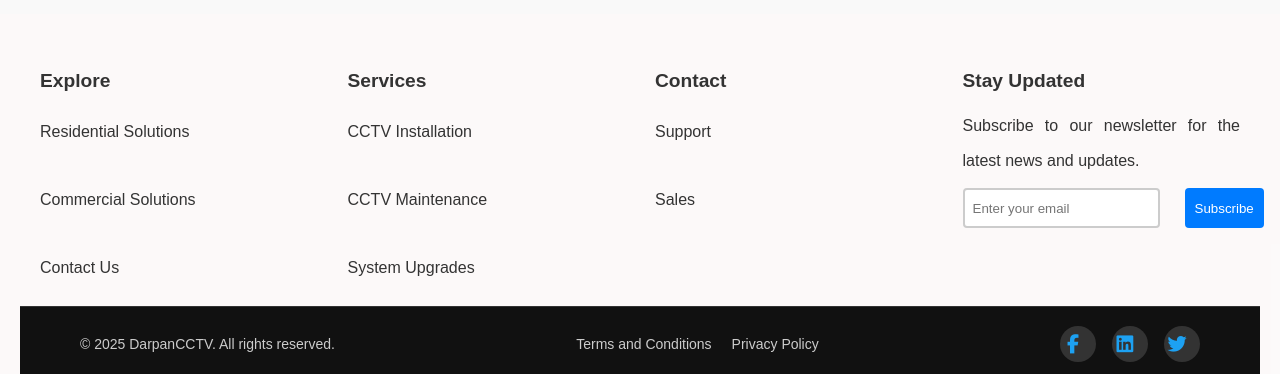
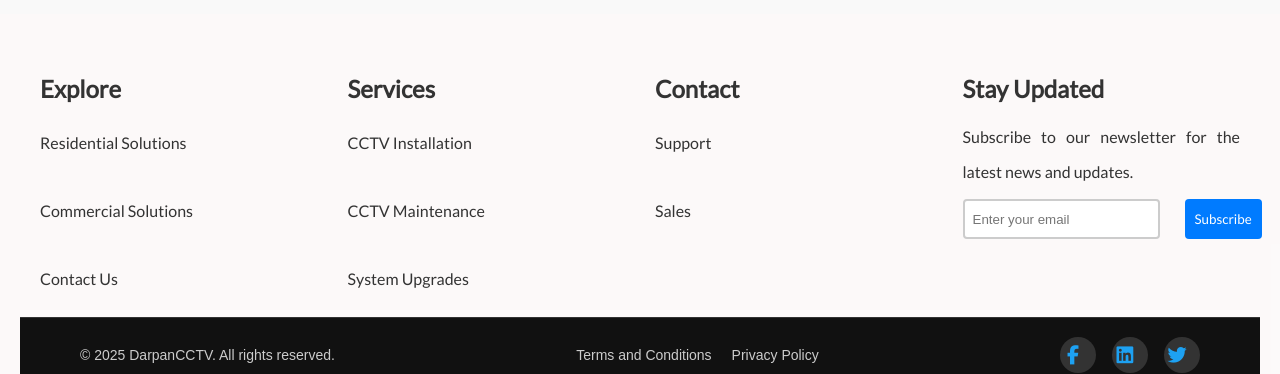
Before and after one commit to BhumikaCoder21/cctvStore, a React (Create React App) app in the folder my-app/: page / in a window 1280 px wide. Shown: the part 5091-5465 px from the top of the page. Built offline with nearby package versions, Linux system fonts and the light colour scheme.

Commit message:
fontupdate

```diff
--- a/my-app/public/index.html
+++ b/my-app/public/index.html
@@ -25,6 +25,8 @@
       Learn how to configure a non-root public URL by running `npm run build`.
     -->
     <link rel="stylesheet" href="https://cdnjs.cloudflare.com/ajax/libs/font-awesome/6.5.0/css/all.min.css" />
+    <link href="https://fonts.googleapis.com/css2?family=Poppins&family=Roboto&family=Montserrat&family=Open+Sans&family=Lato&display=swap" rel="stylesheet">
+    <link href="https://fonts.googleapis.com/css2?family=Montserrat:wght@400;600;700;800;900&display=swap" rel="stylesheet">
 
     <title>React App</title>
   </head>
--- a/my-app/src/components/Footer.css
+++ b/my-app/src/components/Footer.css
@@ -20,11 +20,11 @@
   }
 
   .footer-column h2 {
-    font-size: 1.2em;
+    font-size: 1.5em;
     margin-bottom: 10px;
-    font-weight: bold;
+    font-weight: 800;
     text-align: justify;
-    font-family: 'Montserrat', sans-serif;
+    font-family: 'Lato', sans-serif;
   }
 
   .footer-column ul {
@@ -37,7 +37,8 @@
     margin-bottom: 8px;
     text-align: justify;
     line-height: 60px;
-  }
+    font-family: 'Lato', sans-serif;
+    }
 
   .footer-column ul li a {
     color: #333;
@@ -52,6 +53,7 @@
     margin-bottom: 10px;
     text-align: justify;
     line-height: 35px;
+    font-family: 'Lato', sans-serif;
   }
 
   .newsletter-form {
@@ -74,6 +76,7 @@
     border-radius: 4px;
     cursor: pointer;
     margin-left: 25px;
+    font-family: 'Lato', sans-serif;
   }
 
   .newsletter-form button:hover {
```
